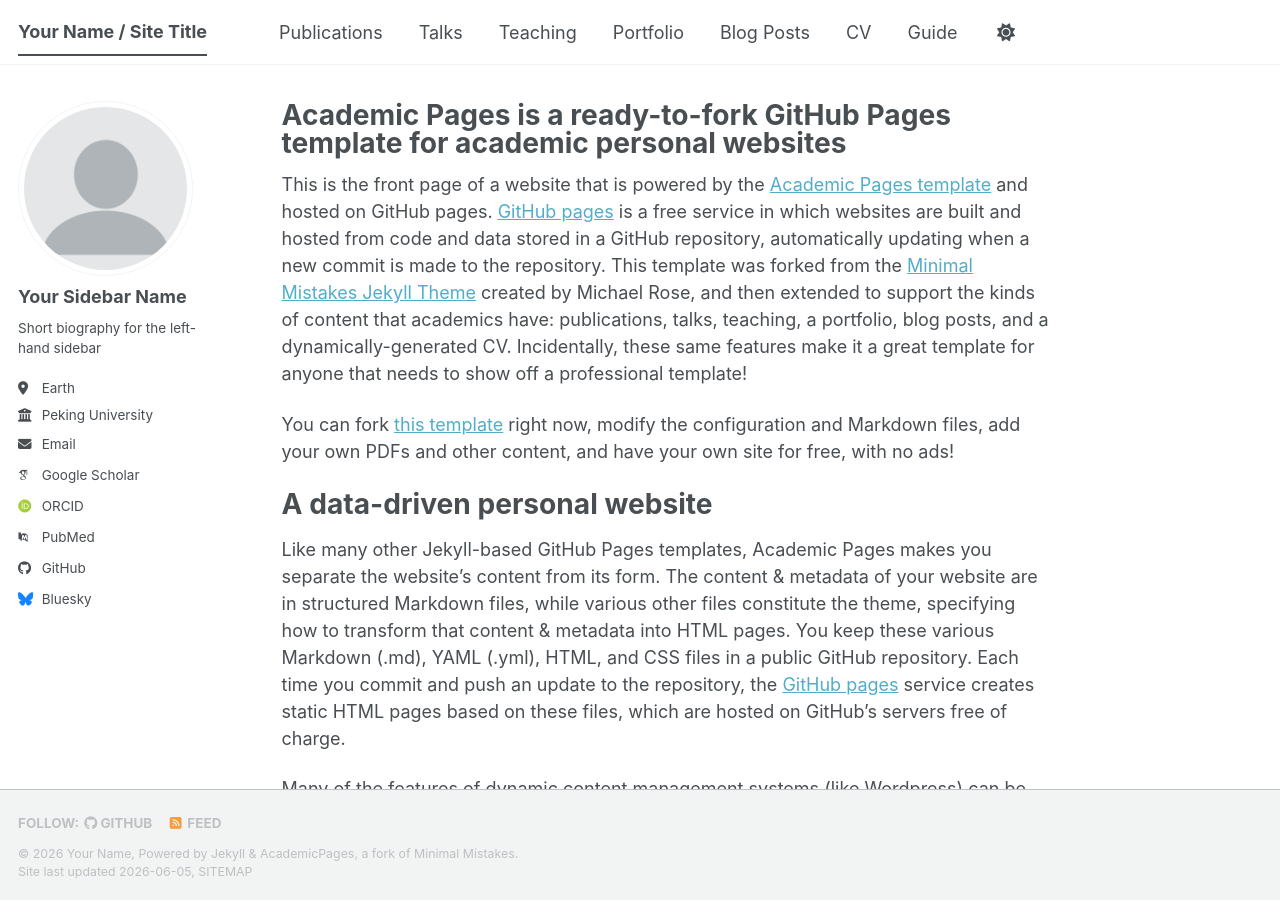
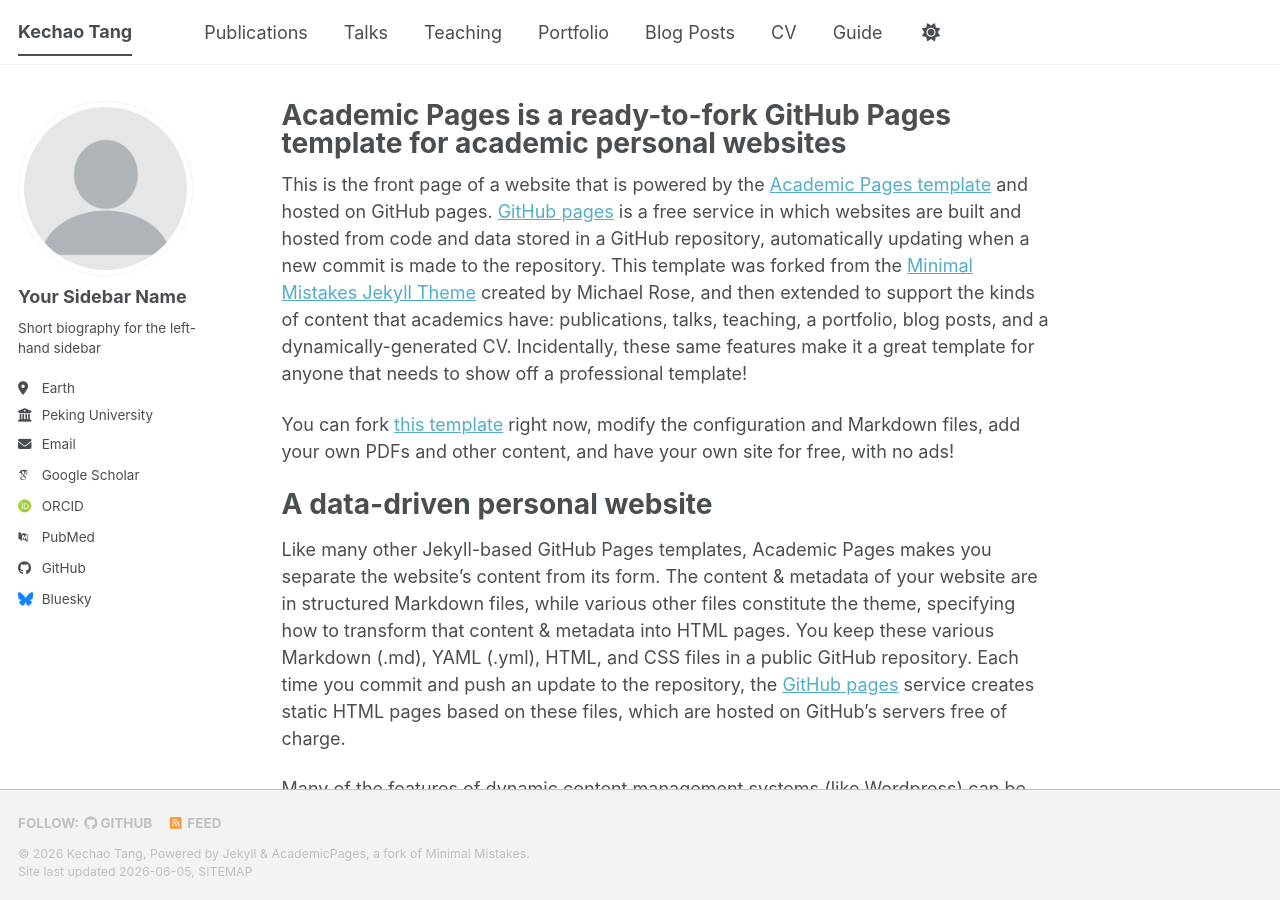
Before and after one commit to Kechao-Tang/Kechao-Tang.github.io, a Jekyll site: the page built from _pages/about.md, in a window 1280 px wide and 900 px high. Built offline with Jekyll 4.4.1, drawn with Linux system fonts in a browser that asks for light colours; some web fonts are replaced; a script bundle is joined from its source files by our own code; library files that are not in the unit come from our copies.

Commit message:
Update _config.yml

```diff
--- a/_config.yml
+++ b/_config.yml
@@ -9,14 +9,14 @@
 # Basic Site Settings
 locale                   : "en-US"
 site_theme               : "default" # The available themes options are "default", "air", "sunrise", "mint", "dirt" and "contrast"
-title                    : "Your Name / Site Title"
+title                    : "Kechao Tang"
 title_separator          : "-"
-name                     : &name "Your Name"
+name                     : &name "Kechao Tang"
 description              : &description "Your Name's academic portfolio"   # Update this with a general description of your site, this is the default if not overridden by a page
 url                      : https://academicpages.github.io # The base hostname & protocol for your site e.g. "https://[your GitHub username].github.io",
                                                            # or if you already have some other page hosted on Github then use "https://[your GitHub username].github.io/[Your Repo Name]"
 baseurl                  : "" # the subpath of your site, e.g. "/blog"
-repository               : "academicpages/academicpages.github.io"
+repository               : "Kechao-Tang/Kechao-Tang.github.io"
 
 # Site Author - The following control what appear as part of the author content on the side bar.
 #               If a field is blank the icon and link will not appear, otherwise it will be shown.
```
